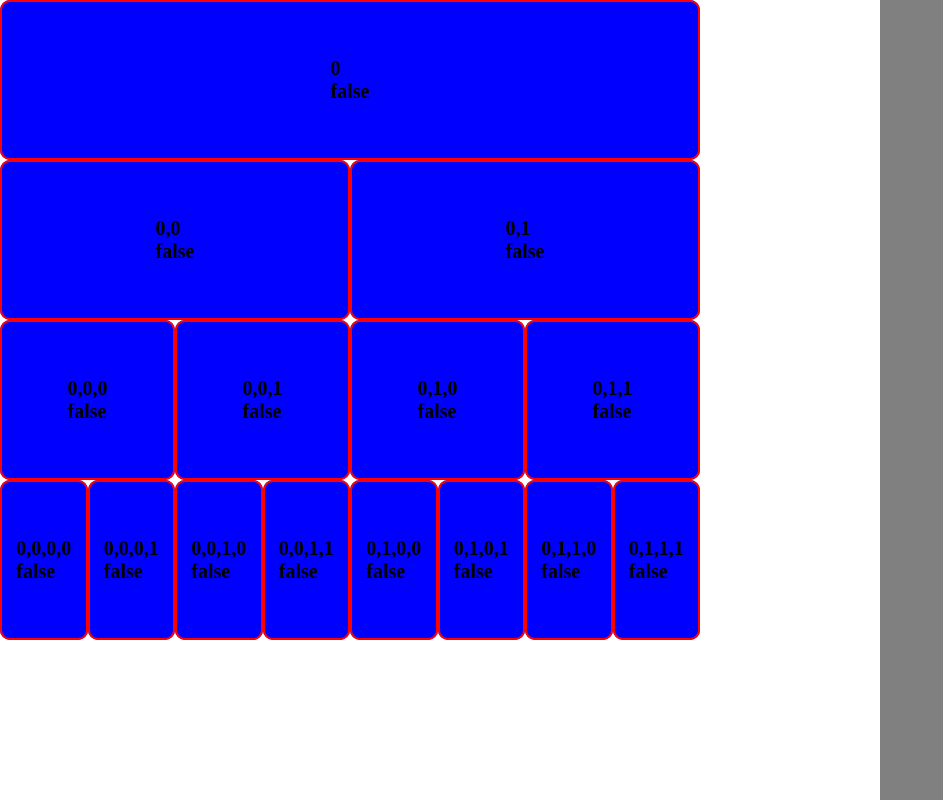
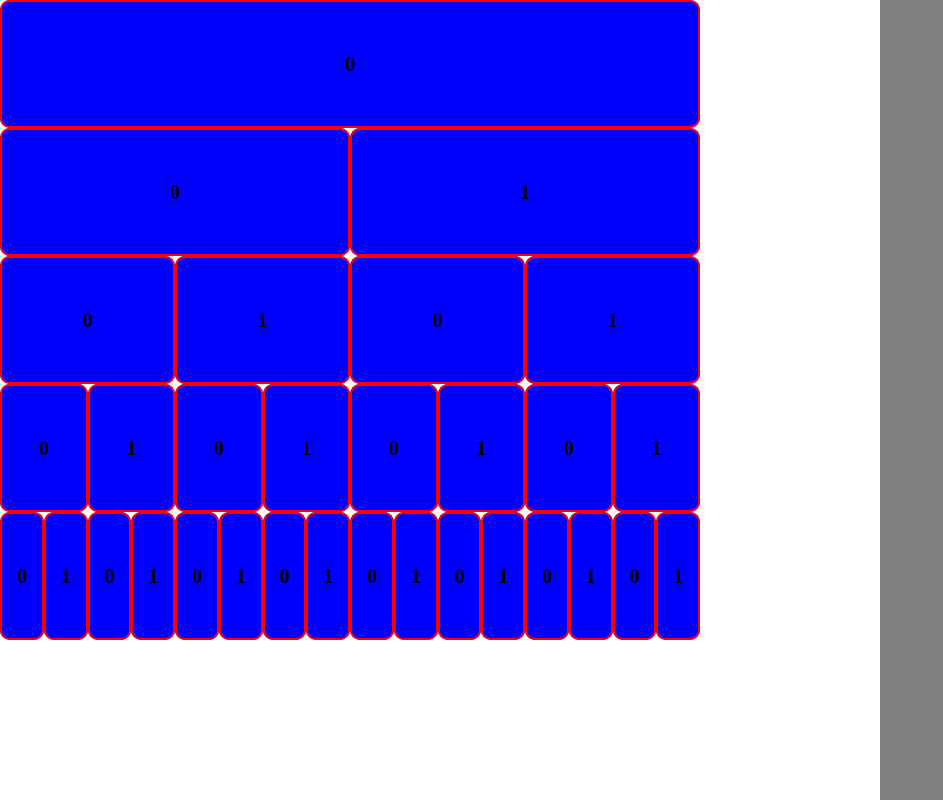
Before and after one commit to tumachine/change-detection, an Angular app: page / in a window 1280 px wide. Shown: the whole page, without its empty margins (0-943 px from the left). Built offline with nearby package versions, Linux system fonts and the light colour scheme.

Commit message:
Connected Components with nodes

```diff
--- a/src/app/app.component.html
+++ b/src/app/app.component.html
@@ -1,4 +1,4 @@
 <div class="main-container">
   <app-tree [root]="root" [depth]="depth | async"></app-tree>
-  <app-control [currentNodeComponent]="current | async" (addNode)="addNode($event)" (removeNode)="removeNode()"></app-control>
+  <app-control [currentNode]="current | async" (addNode)="addNode($event)" (removeNode)="removeNode()"></app-control>
 </div>
--- a/src/app/app.component.ts
+++ b/src/app/app.component.ts
@@ -1,6 +1,7 @@
 import { ChangeDetectionStrategy, ChangeDetectorRef, Component } from '@angular/core';
 import { NodeService } from './node.service';
 import { TreeNode } from './node';
+import { TreeNodeComponent } from './tree/tree-node/tree-node.component';
 
 @Component({
   selector: 'app-root',
@@ -13,9 +14,9 @@ export class AppComponent {
 
   root = this.nodeService.root;
   depth = this.nodeService.depth;
-  current = this.nodeService.currentComponent;
+  current = this.nodeService.currentNode;
 
-  addNode(node: TreeNode): void {
+  addNode(node: TreeNode<TreeNodeComponent>): void {
     this.nodeService.addNode(node);
   }
 
--- a/src/app/control/control.component.ts
+++ b/src/app/control/control.component.ts
@@ -10,11 +10,11 @@ import { TreeNodeComponent } from '../tree/tree-node/tree-node.component';
 })
 export class ControlComponent {
   @Input()
-  currentNodeComponent!: TreeNodeComponent | null;
+  currentNode!: TreeNode<TreeNodeComponent> | null;
 
   @Output()
-  addNode = new EventEmitter<TreeNode>();
+  addNode = new EventEmitter<TreeNode<TreeNodeComponent>>();
 
   @Output()
-  removeNode = new EventEmitter<TreeNode>();
+  removeNode = new EventEmitter<TreeNode<TreeNodeComponent>>();
 }
--- a/src/app/node.service.ts
+++ b/src/app/node.service.ts
@@ -1,22 +1,22 @@
-import { Injectable } from '@angular/core';
-import { TreeNode, TreeNodeState } from './node';
+import { ComponentFactoryResolver, Injectable } from '@angular/core';
+import { TreeNode } from './node';
 import { TreeNodeComponent } from './tree/tree-node/tree-node.component';
-import { BehaviorSubject, Subject } from 'rxjs';
+import { BehaviorSubject, interval } from 'rxjs';
 
 @Injectable({
   providedIn: 'root'
 })
 export class NodeService {
-  root!: TreeNode;
-  // currentComponent!: TreeNodeComponent;
+  root!: TreeNode<TreeNodeComponent>;
   history: string[] = [];
   depth = new BehaviorSubject<number>(0);
-  currentComponent = new BehaviorSubject<TreeNodeComponent | null>(null);
+  currentNode = new BehaviorSubject<TreeNode<TreeNodeComponent> | null>(null);
 
   constructor() {
     this.root = this.createFirstNode();
-    this.root.generateNodes(4, 2);
+    this.root.generateNodes(5, 2);
     this.depth.next(this.root.getDepth());
+    // interval(500).subscribe(() => this.changeCurrentNode(this.root));
   }
 
   onCheck(name: string): void {
@@ -28,60 +28,49 @@ export class NodeService {
     this.history = [];
   }
 
-  addNode(node: TreeNode): void {
-    // node.addChild(new TreeNode(node));
-    const component = this.currentComponent.value;
-    component?.node.addChild(new TreeNode(node));
+  addNode(node: TreeNode<TreeNodeComponent>): void {
+    const currentNode = this.currentNode.value;
+    currentNode?.addChild(new TreeNode(node));
     this.depth.next(this.root.getDepth());
-    component?.markForCheck();
+    currentNode?.value.markForCheck();
   }
 
   removeNode(): void {
-    const component = this.currentComponent.value;
-    if (component?.node.remove()) {
-      // const children = component?.node.parent?.children;
-      // if (children && children.length > 0) {
-      //   this.currentComponent.next()
-      // }
-      // if (parent?.children.length > 0) {}
-      // if (component?.node.parent?.children.length > 0) {
-      //
-      // }
+    const node = this.currentNode.value;
+    if (node && node?.parent) {
+      node.remove();
+      if (node.parent.children.length > 0) {
+        const leftChild = node.parent.children[node.parent.children.length - 1];
+        this.changeCurrentNode(leftChild);
+        // leftChild?.value.markForCheck();
+        console.log('left');
+      } else if (node.parent) {
+        this.changeCurrentNode(node.parent);
+        console.log('parent');
+      }
       this.depth.next(this.root.getDepth());
-      component?.markForCheck();
+      node?.value.markForCheck();
     }
   }
 
-  changeCurrentNode(nodeComponent: TreeNodeComponent): void {
-/*    this.root = this.root.copy();
-
-    if (this.current) {
-      const foundCurrentNodeFromCopy = this.root.findNode(this.current);
-      if (foundCurrentNodeFromCopy) {
-        foundCurrentNodeFromCopy.changeState({ current: false });
+  changeCurrentNode(node: TreeNode<TreeNodeComponent>): void {
+    const currentNode = this.currentNode.value;
+    if (currentNode === node) {
+      currentNode.changeState({ current: !currentNode.state.current });
+      this.currentNode.next(null);
+      currentNode?.value.markForCheck();
+    } else {
+      if (currentNode) {
+        currentNode.changeState({ current: false });
+        currentNode?.value.markForCheck();
       }
-    }
-    const foundNodeFromCopy = this.root.findNode(node);
-    if (foundNodeFromCopy) {
-      foundNodeFromCopy.changeState({ current: true });
-    }
-    this.current = foundNodeFromCopy;*/
-    const component = this.currentComponent.value;
-    if (component === nodeComponent) {
-      component.node.changeState({ current: !component.node.state.current });
-      this.currentComponent.next(null);
-      component.markForCheck();
-    } else {
-      if (component) {
-        component.node.changeState({ current: false });
-        component.markForCheck();
-      }
-      nodeComponent.node.changeState({ current: true });
-      this.currentComponent.next(nodeComponent);
+      node.changeState({ current: true });
+      node?.value.markForCheck();
+      this.currentNode.next(node);
     }
   }
 
-  createFirstNode(): TreeNode  {
-    return new TreeNode(null, [], [0]);
+  createFirstNode(): TreeNode<TreeNodeComponent>  {
+    return new TreeNode<TreeNodeComponent>(null, [], [0]);
   }
 }
--- a/src/app/node.ts
+++ b/src/app/node.ts
@@ -1,14 +1,17 @@
+import { randomInt } from './utils';
+
 export interface TreeNodeState {
   current: boolean;
 }
 
-export class TreeNode {
-  parent!: TreeNode | null;
-  children!: TreeNode[];
+export class TreeNode<T> {
+  parent!: TreeNode<T> | null;
+  children!: TreeNode<T>[];
   path!: number[];
   state!: TreeNodeState;
+  value!: T;
 
-  constructor(parent: TreeNode | null = null, children: TreeNode[] = [], path: number[] = [], state: TreeNodeState = { current: false }) {
+  constructor(parent: TreeNode<T> | null = null, children: TreeNode<T>[] = [], path: number[] = [], state: TreeNodeState = { current: false }) {
     this.parent = parent;
     this.children = children;
     this.path = path;
@@ -21,7 +24,7 @@ export class TreeNode {
     return Math.max(...depths);
   }
 
-  addChild(child: TreeNode, index: number | null = null): void {
+  addChild(child: TreeNode<T>, index: number | null = null): void {
     if (index) {
       this.children.splice(index, 0, child);
       child.path = this.createNodePath(index);
@@ -40,18 +43,18 @@ export class TreeNode {
     return false;
   }
 
-  generateNodes(depth: number, childrenNum: number, child: TreeNode = this): void {
+  generateNodes(depth: number, childrenNum: number, child: TreeNode<T> = this): void {
     if (depth <= 1) {
       return;
     }
     for (let i = 0; i < childrenNum; i++) {
-      child.addChild(new TreeNode(child));
+      child.addChild(new TreeNode<T>(child));
     }
 
     child.children.forEach(n => this.generateNodes(depth - 1, childrenNum, n));
   }
 
-  removeChild(child: TreeNode): void {
+  removeChild(child: TreeNode<T>): void {
     const childIndex = child.path[child.path.length - 1];
     this.children.splice(childIndex, 1);
     this.nameChildren();
@@ -61,20 +64,20 @@ export class TreeNode {
     this.state = { ...this.state, ...state };
   }
 
-  copy(): TreeNode {
+  copy(): TreeNode<T> {
     return this.copyNodeRecursive(this, this.copyNode(this));
   }
 
-  private copyNode(node: TreeNode): TreeNode {
-    return new TreeNode(node, [], [ ...node.path ], node.state);
+  private copyNode(node: TreeNode<T>): TreeNode<T> {
+    return new TreeNode<T>(node, [], [ ...node.path ], node.state);
   }
 
-  private copyNodeRecursive(real: TreeNode, copy: TreeNode): TreeNode {
+  private copyNodeRecursive(real: TreeNode<T>, copy: TreeNode<T>): TreeNode<T> {
     real.children.forEach(n => copy.children.push(this.copyNodeRecursive(n, this.copyNode(n))));
     return copy;
   }
 
-  private getNodeDepths(children: TreeNode[], depths: number[], d = 1): void {
+  private getNodeDepths(children: TreeNode<T>[], depths: number[], d = 1): void {
     if (children.length === 0) {
       depths.push(d);
       return;
@@ -82,21 +85,21 @@ export class TreeNode {
     children.forEach(child => this.getNodeDepths(child.children, depths, d + 1));
   }
 
-  private nameChildren(children: TreeNode[] = this.children, from = 0): void {
+  private nameChildren(children: TreeNode<T>[] = this.children, from = 0): void {
     for (let i = from; i < children.length; i++) {
       children[i].path = this.createNodePath(i);
       this.nameChildren(children[i].children, 0);
     }
   }
 
-  private walkOverChildren(operation: (n: TreeNode) => void, nodes: TreeNode[] = this.children): void {
+  private walkOverChildren(operation: (n: TreeNode<T>) => void, nodes: TreeNode<T>[] = this.children): void {
     nodes.forEach(n => {
       operation(n);
       this.walkOverChildren(operation, n.children);
     });
   }
 
-  private createNodePath(index: number, node: TreeNode = this): number[] {
+  private createNodePath(index: number, node: TreeNode<T> = this): number[] {
     return node.path.concat(index);
   }
 
@@ -113,7 +116,7 @@ export class TreeNode {
     return true;
   }
 
-  private checkNodeChildren(node: TreeNode): boolean {
+  private checkNodeChildren(node: TreeNode<T>): boolean {
     for (let i = 0; i < node.children.length; i++) {
       if (!this.checkNode(node, i) || !this.checkNodeChildren(node.children[i])) {
         return false;
@@ -122,7 +125,7 @@ export class TreeNode {
     return true;
   }
 
-  private checkNode(parent: TreeNode, childIndex: number): boolean {
+  private checkNode(parent: TreeNode<T>, childIndex: number): boolean {
     const correctPath = this.createNodePath(childIndex, parent);
     const correct = this.comparePaths(parent.path, correctPath);
 
@@ -132,7 +135,7 @@ export class TreeNode {
     return correct;
   }
 
-  findNode(node: TreeNode): TreeNode | null {
+  findNode(node: TreeNode<T>): TreeNode<T> | null {
     if (this.path.length === node.path.length) {
       return this;
     }
--- a/src/app/tree/tree-node/tree-node.component.html
+++ b/src/app/tree/tree-node/tree-node.component.html
@@ -1,7 +1,7 @@
 <div class="node-info" (click)="click($event)" [ngClass]="{ 'node-info-active': node.state.current }">
-  {{ node.path }}<br>
-  {{ node.state.current }}
+  {{ node.path[node.path.length - 1] }}<br>
+<!--  {{ node.state.current }}-->
 </div>
 <div class="node-container" #containerEl>
-  <app-tree-node *ngFor="let nodeChild of node.children" [node]="nodeChild" [height]="elHeight"></app-tree-node>
+  <app-tree-node *ngFor="let nodeChild of node.children" [setNode]="nodeChild" [height]="elHeight"></app-tree-node>
 </div>
--- a/src/app/tree/tree-node/tree-node.component.ts
+++ b/src/app/tree/tree-node/tree-node.component.ts
@@ -8,7 +8,7 @@ import {
   ViewChild,
 } from '@angular/core';
 import { NodeService } from '../../node.service';
-import { TreeNode, TreeNodeState } from '../../node';
+import { TreeNode } from '../../node';
 
 @Component({
   selector: 'app-tree-node',
@@ -18,7 +18,12 @@ import { TreeNode, TreeNodeState } from '../../node';
 })
 export class TreeNodeComponent implements AfterViewInit {
   @Input()
-  node!: TreeNode;
+  set setNode(node: TreeNode<TreeNodeComponent>) {
+    this.node = node;
+    this.node.value = this;
+  }
+
+  node!: TreeNode<TreeNodeComponent>;
 
   @Input()
   set height(h: number) {
@@ -42,7 +47,7 @@ export class TreeNodeComponent implements AfterViewInit {
   }
 
   click(event: MouseEvent): void {
-    this.nodeService.changeCurrentNode(this);
+    this.nodeService.changeCurrentNode(this.node);
   }
 
   calculateStyling(): void {
--- a/src/app/tree/tree.component.html
+++ b/src/app/tree/tree.component.html
@@ -1,3 +1,3 @@
 <div class="tree-container" #treeContainer>
-  <app-tree-node [node]="ts" [height]="height"></app-tree-node>
+  <app-tree-node [setNode]="ts" [height]="height"></app-tree-node>
 </div>
--- a/src/app/tree/tree.component.ts
+++ b/src/app/tree/tree.component.ts
@@ -9,6 +9,7 @@ import {
 } from '@angular/core';
 import { NodeService } from '../node.service';
 import { TreeNode } from '../node';
+import { TreeNodeComponent } from './tree-node/tree-node.component';
 
 @Component({
   selector: 'app-tree',
@@ -18,7 +19,7 @@ import { TreeNode } from '../node';
 })
 export class TreeComponent implements AfterViewInit {
   @Input()
-  set root(ts: TreeNode) {
+  set root(ts: TreeNode<TreeNodeComponent>) {
     this.ts = ts;
     this.calculateStyling();
   }
@@ -30,7 +31,7 @@ export class TreeComponent implements AfterViewInit {
   }
 
   height!: number;
-  ts!: TreeNode;
+  ts!: TreeNode<TreeNodeComponent>;
   d!: number;
 
   @ViewChild('treeContainer')
--- /dev/null
+++ b/src/app/utils.ts
@@ -0,0 +1,3 @@
+export function randomInt(from: number, to: number) {
+  return Math.floor(Math.random() * (to - from) + from);
+}
```
Also changed, not shown: src/app/control/control.component.html (+4 -4 lines).
